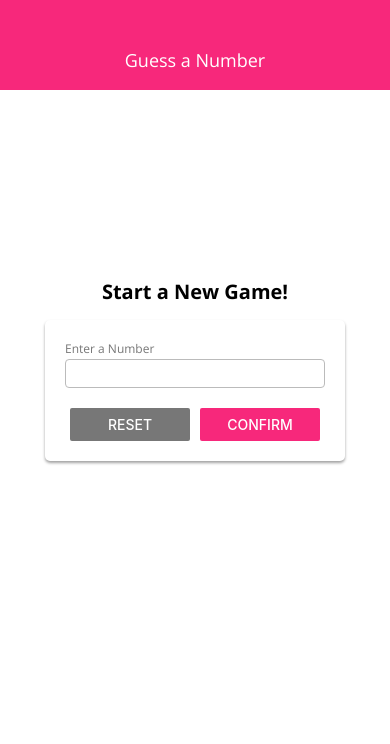
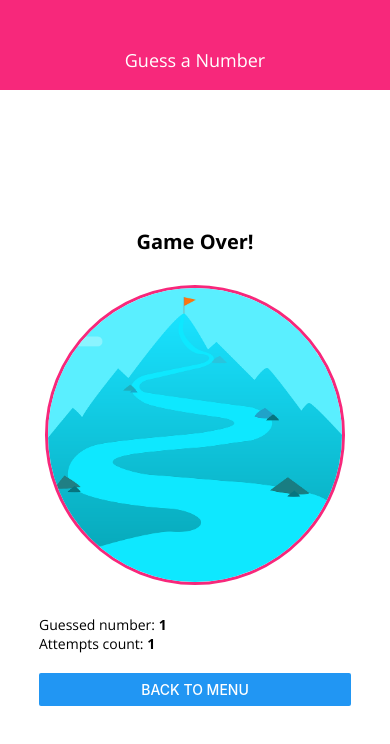
Before and after one commit to SirPeace/rn-guess-number, a React Native app: screen / in a window 390 px wide. Shown: the top 744 px of the page. Built offline with nearby package versions, Linux system fonts and the light colour scheme.

Commit message:
Add an image on game over screen

```diff
--- a/screens/GameOverScreen.tsx
+++ b/screens/GameOverScreen.tsx
@@ -1,8 +1,9 @@
 import React from "react"
-import { Button, StyleSheet, View } from "react-native"
+import { Button, Image, StyleSheet, View } from "react-native"
 
 import { Text } from "../components/UI/Text"
 import { TitleText } from "../components/UI/TitleText"
+import colors from "../constants/colors"
 import { ScreenRouterContext } from "../contexts/ScreenRouterContext"
 
 type GameOverScreenProps = {
@@ -15,8 +16,19 @@ export const GameOverScreen: React.FC<GameOverScreenProps> = props => {
 
   return (
     <View style={styles.screen}>
-      <View style={{ width: "80%" }}>
+      <View style={styles.container}>
         <TitleText style={styles.title}>Game Over!</TitleText>
+
+        <View style={{ alignItems: "center" }}>
+          <View style={styles.imageContainer}>
+            <Image
+              source={require("../assets/images/success.png")}
+              style={styles.image}
+              resizeMode="cover"
+            />
+          </View>
+        </View>
+
         <Text style={styles.body}>
           <Text>
             Guessed number:&nbsp;
@@ -29,6 +41,7 @@ export const GameOverScreen: React.FC<GameOverScreenProps> = props => {
             <Text bold>{props.triesCount}</Text>
           </Text>
         </Text>
+
         <Button
           title="Back to menu"
           onPress={() => setRoute({ name: "startGame" })}
@@ -45,12 +58,31 @@ const styles = StyleSheet.create({
     justifyContent: "center",
   },
 
+  container: {
+    width: "80%",
+  },
+
   title: {
-    marginVertical: 20,
     textAlign: "center",
   },
 
   body: {
     marginBottom: 20,
   },
+
+  image: {
+    width: "100%",
+    height: "100%",
+  },
+
+  imageContainer: {
+    width: 300,
+    height: 300,
+    borderWidth: 3,
+    borderColor: colors.primary,
+    borderRadius: 150, // to make a circle - should be half of the width/height
+    overflow: "hidden",
+    marginVertical: 30,
+    alignItems: "center",
+  },
 })
--- a/screens/ScreenRouter.tsx
+++ b/screens/ScreenRouter.tsx
@@ -18,7 +18,9 @@ export const ScreenRouter: React.FC = () => {
 
   return (
     <ScreenRouterContext.Provider value={{ setRoute }}>
-      {route.name === "startGame" && <StartGameScreen />}
+      {route.name === "startGame" && (
+        <GameOverScreen number={1} triesCount={1} />
+      )}
       {route.name === "game" && <GameScreen number={route.params?.number} />}
       {route.name === "gameOver" && (
         <GameOverScreen
```
Also changed, not shown: assets/images/success.png (added).
